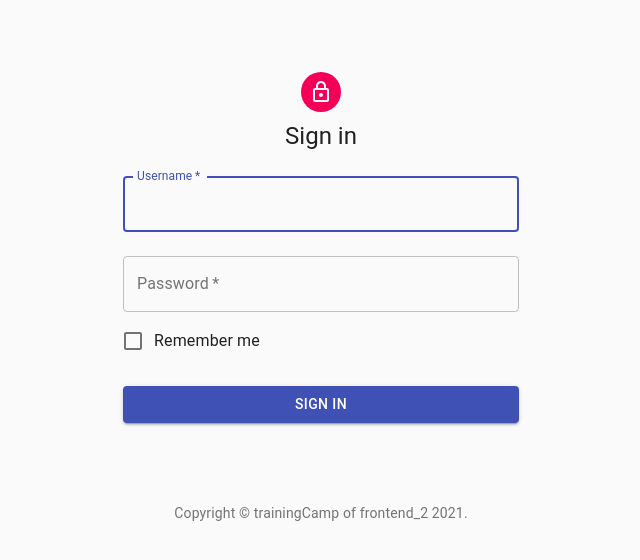
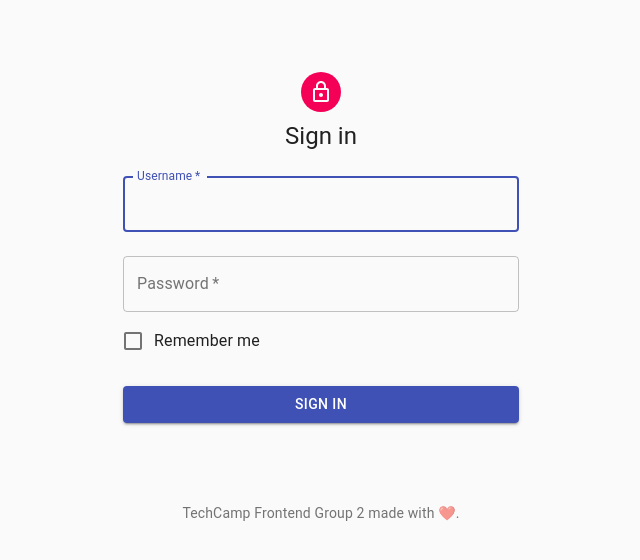
Before and after one commit to NicodeSS/tiktok-react-management, a React (Create React App) app: page / in a window 1280 px wide. Shown: the top 560 px of the page, without its empty margins (319-959 px from the left). Built offline with nearby package versions, Linux system fonts and the light colour scheme.

Commit message:
style: made with love

```diff
--- a/src/views/Login.tsx
+++ b/src/views/Login.tsx
@@ -20,12 +20,9 @@ import { Alert } from '@material-ui/lab';
 function Copyright() {
   return (
     <Typography variant="body2" color="textSecondary" align="center">
-      {'Copyright © '}
       <Link color="inherit" href="https://github.com/NicodeSS/techtrainingcamp-frontend-2">
-        trainingCamp of frontend_2
-      </Link>{' '}
-      {new Date().getFullYear()}
-      {'.'}
+        TechCamp Frontend Group 2
+      </Link>{' made with ❤️'}{'.'}
     </Typography>
   );
 }
```
